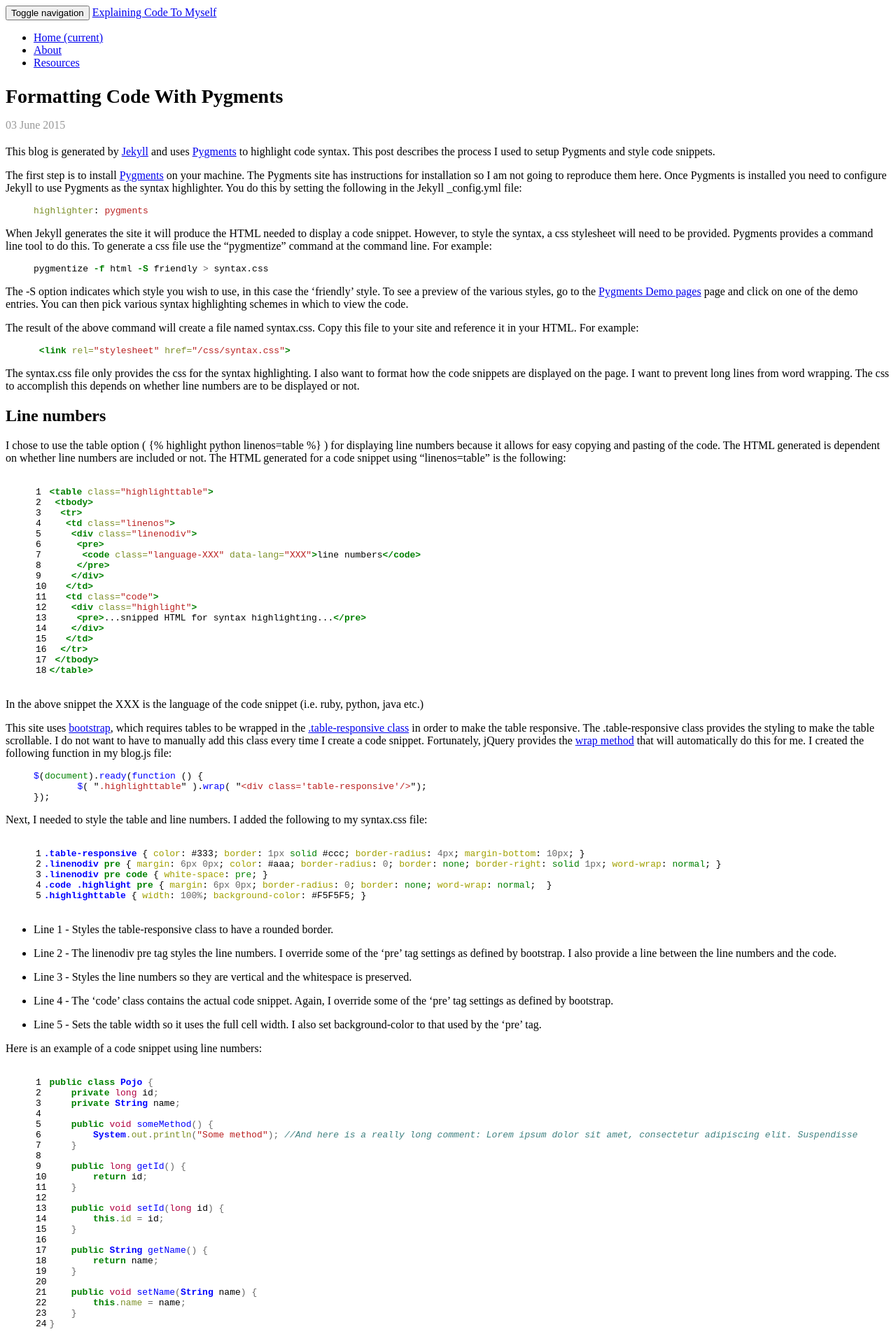
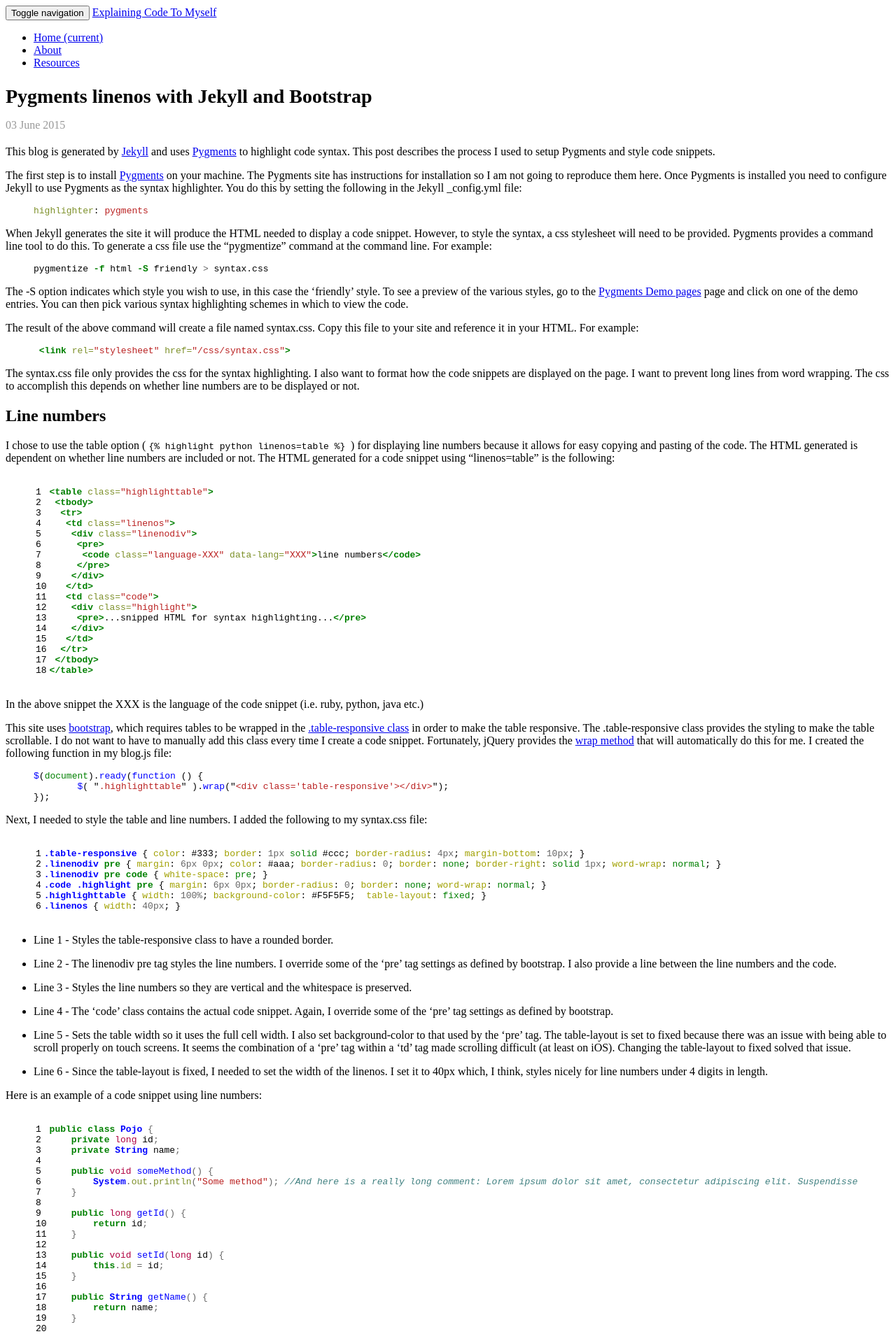
Before and after one commit to MonicaG/MonicaG.github.io, a Jekyll site: the page built from _posts/2015-06-03-formatting-code-with-pygments-and-jekyll.md, in a window 1280 px wide. Shown: the top 1907 px of the page at 70% size. Built offline with Jekyll 4.4.1, drawn with Linux system fonts in a browser that asks for light colours; nearby versions of some CDN libraries; comment, search, counter and statistics services are not loaded; a style sheet for code colours, icons or effects is not loaded; some of the changed text lies outside the part shown.

Commit message:
Updated line number css

```diff
--- a/_posts/2015-06-03-formatting-code-with-pygments-and-jekyll.md
+++ b/_posts/2015-06-03-formatting-code-with-pygments-and-jekyll.md
@@ -1,6 +1,6 @@
 ---
 layout: post
-title: Formatting Code With Pygments
+title: Pygments linenos with Jekyll and Bootstrap
 category: webdev
 desc: How to format code snippets using Pygments on a Jekyll Blog using Bootstrap
 ---
@@ -34,7 +34,7 @@
 
 ## Line numbers
 
-I chose to use the table option ( {% raw  %} {% highlight python linenos=table %} {% endraw %}) for displaying line numbers because it allows for easy copying and pasting of the code.  The HTML generated is dependent on whether line numbers are included or not.  The HTML generated for a code snippet using "linenos=table" is the following:
+I chose to use the table option ( {% raw  %} <code>{% highlight python linenos=table %} </code> {% endraw %}) for displaying line numbers because it allows for easy copying and pasting of the code.  The HTML generated is dependent on whether line numbers are included or not.  The HTML generated for a code snippet using "linenos=table" is the following:
 
 {% highlight html linenos=table %}
 <table class="highlighttable">
@@ -63,7 +63,7 @@
 
 {% highlight javascript %}
 $(document).ready(function () {
-	$( ".highlighttable" ).wrap( "<div class='table-responsive'/>");
+	$( ".highlighttable" ).wrap("<div class='table-responsive'></div>");
 });
 {% endhighlight %}
 
@@ -74,8 +74,9 @@
 .table-responsive { color: #333; border: 1px solid #ccc; border-radius: 4px; margin-bottom: 10px; }
 .linenodiv pre { margin: 6px 0px; color: #aaa; border-radius: 0; border: none; border-right: solid 1px; word-wrap: normal; }
 .linenodiv pre code { white-space: pre; }
-.code .highlight pre { margin: 6px 0px; border-radius: 0; border: none; word-wrap: normal;  }
-.highlighttable { width: 100%; background-color: #F5F5F5; }
+.code .highlight pre { margin: 6px 0px; border-radius: 0; border: none; word-wrap: normal; }
+.highlighttable { width: 100%; background-color: #F5F5F5;  table-layout: fixed; }
+.linenos { width: 40px; }
 {% endhighlight %}
 
 
@@ -87,7 +88,9 @@
 
 * Line 4 - The 'code' class contains the actual code snippet.  Again, I override some of the 'pre' tag settings as defined by bootstrap.
 
-* Line 5 - Sets the table width so it uses the full cell width. I also set background-color to that used by the 'pre' tag.
+* Line 5 - Sets the table width so it uses the full cell width. I also set background-color to that used by the 'pre' tag.  The table-layout is set to fixed because there was an issue with being able to scroll properly on touch screens.  It seems the combination of a 'pre' tag within a 'td' tag made scrolling difficult (at least on iOS).  Changing the table-layout to fixed solved that issue.
+
+* Line 6 - Since the table-layout is fixed, I needed to set the width of the linenos.  I set it to 40px which, I think, styles nicely for line numbers under 4 digits in length.
 
 Here is an example of a code snippet using line numbers:
 
@@ -175,4 +178,4 @@
 
 ## Alternatives
 
-I investigated using line numbers without the table option ( {% raw  %} {% highlight python linenos %} {% endraw %}) and using the [css user-select feature](http://stackoverflow.com/questions/826782/css-rule-to-disable-text-selection-highlighting) to prevent the line numbers from being selected when copying and pasting.  However, these features are [not standard](https://developer.mozilla.org/en-US/docs/Web/CSS/user-select) and I found they did not work as expected across browsers.  So, I opted for the table option instead.
+I investigated using line numbers without the table option ( {% raw  %} <code>{% highlight python linenos %} </code>{% endraw %}) and using the [css user-select feature](http://stackoverflow.com/questions/826782/css-rule-to-disable-text-selection-highlighting) to prevent the line numbers from being selected when copying and pasting.  However, these features are [not standard](https://developer.mozilla.org/en-US/docs/Web/CSS/user-select) and I found they did not work as expected across browsers.  So, I opted for the table option instead.
--- a/css/syntax.css
+++ b/css/syntax.css
@@ -65,12 +65,14 @@
 .table-responsive { color: #333; border: 1px solid #ccc; border-radius: 4px; margin-bottom: 10px; }
 .linenodiv pre { margin: 6px 0px; color: #aaa; border-radius: 0; border: none; border-right: solid 1px; word-wrap: normal; }
 .linenodiv pre code { white-space: pre; }
-.code .highlight pre { margin: 6px 0px; border-radius: 0; border: none; word-wrap: normal;  }
-.highlighttable { width: 100%; background-color: #F5F5F5; }
+.code .highlight pre { margin: 6px 0px; border-radius: 0; border: none; word-wrap: normal; }
+.highlighttable { width: 100%; background-color: #F5F5F5;  table-layout: fixed; }
+.linenos { width: 40px; }
 /*end linenumbers hightlighting*/
 
 /*highlighting for code block with no line numbers*/
 .highlight pre code { display: block; white-space: pre; overflow-x: auto; word-wrap: normal; }
+/*end highlighting*/
 
 @-moz-document url-prefix() {
   fieldset { display: table-cell; }
--- a/js/blog.js
+++ b/js/blog.js
@@ -10,5 +10,5 @@
     //used for the pygments code highlighting.  The line numbers use a table.
     //To make it responsive, the table needs to be wrapped in the
     //the table-responsive tag as per bootstrap documentation.
-    $( ".highlighttable" ).wrap( "<div class='table-responsive'/>");
+    $( ".highlighttable" ).wrap( "<div class='table-responsive'></div>");
 });
```
